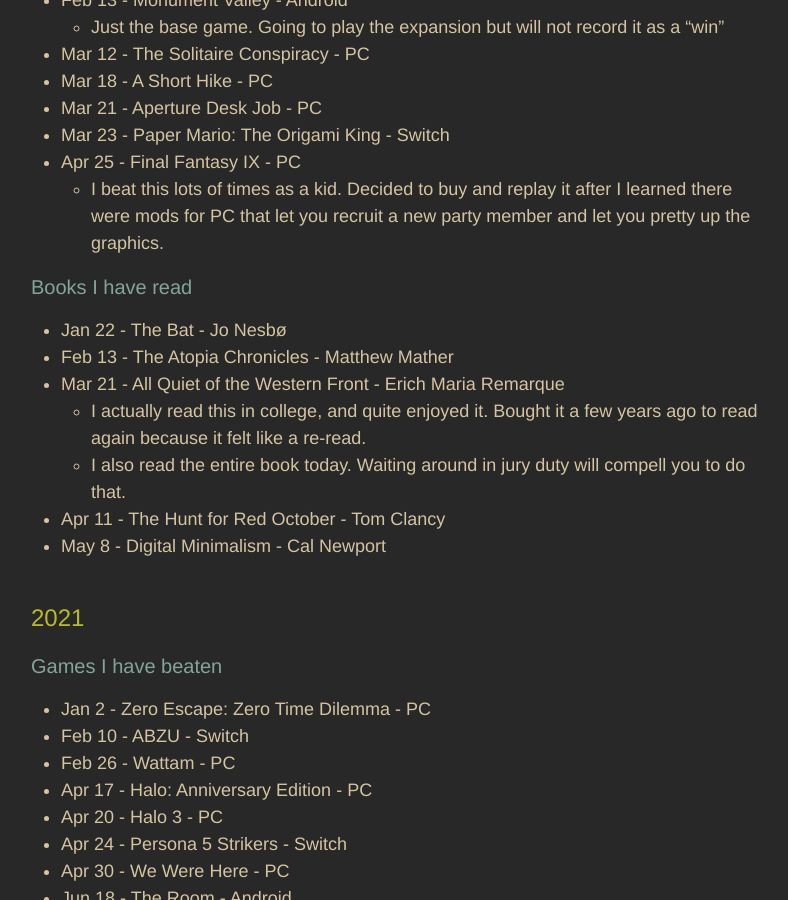
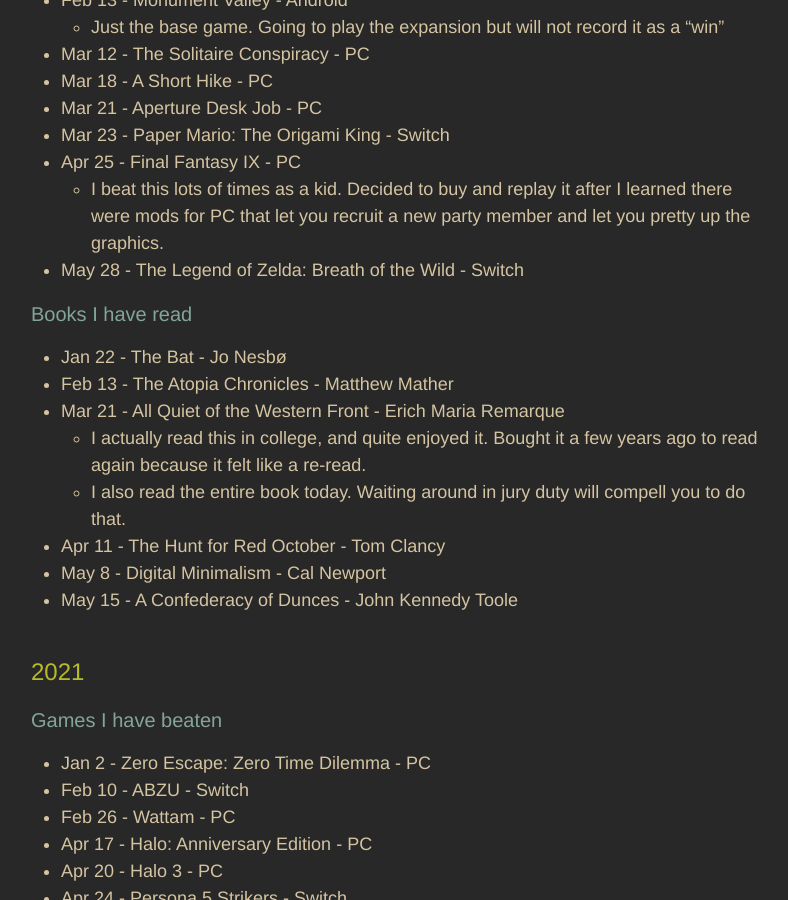
Before and after one commit to adkinsrs/sadkins_site, a Jekyll site: the page built from misc.md, in a window 1280 px wide and 900 px high, scrolled down 815 px. Shown: the whole window, without its empty margins (239-1027 px from the left). Built offline with Jekyll 4.4.1, drawn with Linux system fonts in a browser that asks for light colours.

Commit message:
beat a game

```diff
--- a/misc.md
+++ b/misc.md
@@ -35,6 +35,7 @@
 * Mar 23 - Paper Mario: The Origami King - Switch
 * Apr 25 - Final Fantasy IX - PC
   * I beat this lots of times as a kid. Decided to buy and replay it after I learned there were mods for PC that let you recruit a new party member and let you pretty up the graphics.
+* May 28 - The Legend of Zelda: Breath of the Wild - Switch
 
 ### Books I have read
 
@@ -45,6 +46,7 @@
   * I also read the entire book today.  Waiting around in jury duty will compell you to do that.
 * Apr 11 - The Hunt for Red October - Tom Clancy
 * May 8 - Digital Minimalism - Cal Newport
+* May 15 - A Confederacy of Dunces - John Kennedy Toole
 
 ## 2021
 
```
